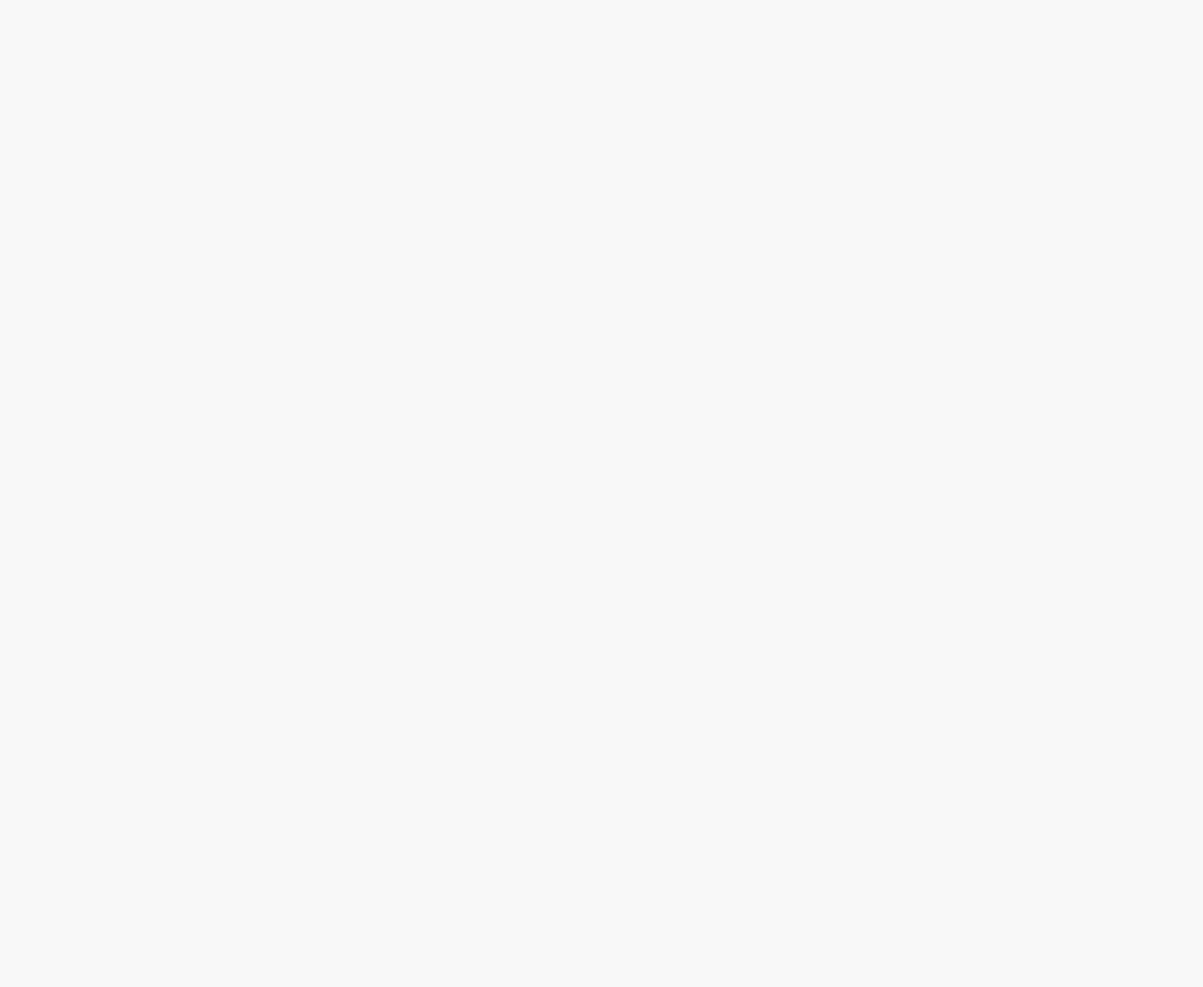
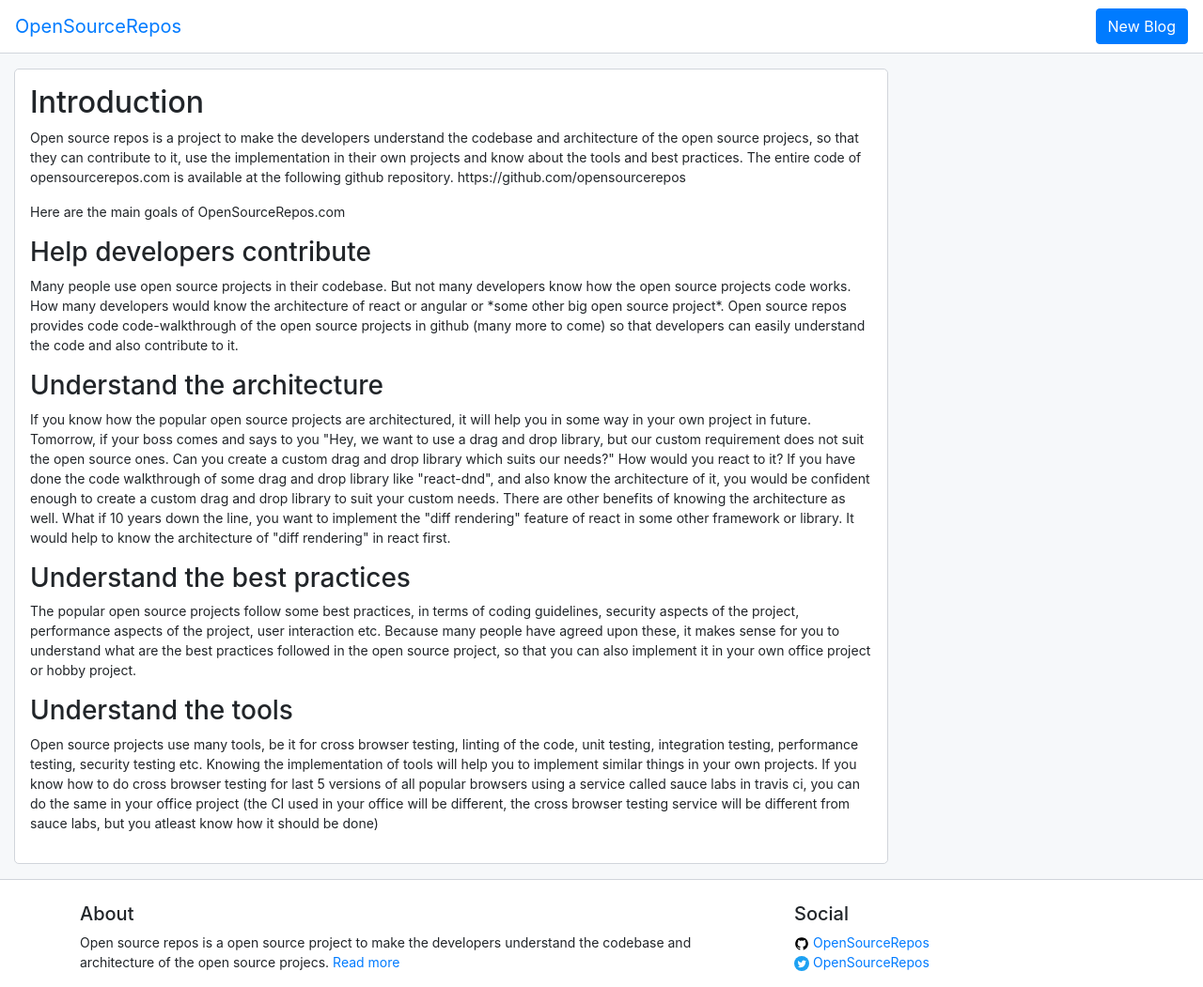
Before and after one commit to opensourcerepos/theme, a Gatsby site in the folder opensourcerepos-theme/: page /about in a window 1280 px wide. Before the commit this address had no page. Shown: the whole page at 94% size. Before the commit the page ends 800 px from the top, so only its background shows below. Built offline with nearby package versions, Linux system fonts and the light colour scheme; Gatsby itself is replaced by a stand-in of ours.

Commit message:
Added opensourcerepos card

```diff
--- a/opensourcerepos-theme/gatsby-node.js
+++ b/opensourcerepos-theme/gatsby-node.js
@@ -2,13 +2,10 @@
 const path = require(`path`)
 
 exports.onCreateNode = ({ node, getNode, actions }) => {
-  console.log(node.internal.type)
   if (node.internal.type === `MarkdownRemark`) {
 
     const { createNodeField } = actions
     const fileNode = getNode(node.parent)
-    console.log(`\n`, fileNode.relativePath)
-    console.log(createFilePath({ node, getNode, basePath: `pages` }))
     const slug = createFilePath({ node, getNode, basePath: `pages` })
     createNodeField({
       node,
@@ -18,7 +15,7 @@
   }
 }
 
-exports.createPages = async ({ graphql, actions }) => {
+exports.createPages = async ({ graphql, actions, options }) => {
   const { createPage } = actions
   const result = await graphql(`query MyQuery {
     allMarkdownRemark(sort: {
@@ -46,7 +43,6 @@
       }
     }
 }`)
-  console.log(result.data.allMarkdownRemark.nodes);
   let basePath = `${__dirname}/src/pages/`;
   createPage({
     path: '/',
@@ -56,6 +52,10 @@
   createPage({
     path: '/new-blog',
     component: path.resolve(`${basePath}/new-blog.js`)
+  })
+  createPage({
+    path: '/about',
+    component: path.resolve(`${basePath}/about.js`),
   })
   result.data.allMarkdownRemark.nodes.forEach((node) => {
     createPage({
--- a/opensourcerepos-theme/src/components/blog-list-item/blog-list-item.jsx
+++ b/opensourcerepos-theme/src/components/blog-list-item/blog-list-item.jsx
@@ -6,7 +6,6 @@
 class BlogListItem extends Component{
   render(){
     const { blog } = this.props;
-    console.log(blog)
     return(
       <div className={styles.wrapper}>
         <div className="row d-flex justify-content-between">
--- /dev/null
+++ b/opensourcerepos-theme/src/components/card/card.js
@@ -0,0 +1,10 @@
+import React from 'react';
+import style from './card.module.css';
+
+const Card = (props) => {
+  return <div className={style.card} >
+    {props.children}
+  </div>
+}
+
+export default Card;
--- /dev/null
+++ b/opensourcerepos-theme/src/components/card/card.module.css
@@ -0,0 +1,7 @@
+.card{
+  background: #fff;
+  padding: 16px;
+  border-radius: 5px;
+  margin: 16px 0px;
+  border: 1px solid #d1d5db;
+}
--- /dev/null
+++ b/opensourcerepos-theme/src/components/card/index.js
@@ -0,0 +1 @@
+export { default as Card } from './card';
--- /dev/null
+++ b/opensourcerepos-theme/src/pages/about.js
@@ -0,0 +1,44 @@
+import React, { Component } from 'react';
+import { Helmet } from 'react-helmet';
+import {Header} from '../components/header';
+import { Footer } from '../components/footer';
+import { Card } from '../components/card';
+
+class AboutPage extends Component {
+
+  render(){
+    return <React.Fragment>
+      <Header />
+      <Helmet>
+          <title>{"About"}</title>
+          <meta name="description" content={"About OpenSourceRepos"} />
+        </Helmet>
+        <div className="col-md-9">
+          <Card>
+            <h1>Introduction</h1>
+            <p>Open source repos is a project to make the developers understand the codebase and architecture of the open source projecs, so that they can contribute to it, use the implementation in their own projects and know about the tools and best practices. The entire code of opensourcerepos.com is available at the following github repository.
+            https://github.com/opensourcerepos</p>
+
+            <p>Here are the main goals of OpenSourceRepos.com</p>
+
+            <h3>Help developers contribute</h3>
+            <p>Many people use open source projects in their codebase. But not many developers know how the open source projects code works. How many developers would know the architecture of react or angular or *some other big open source project*. Open source repos provides code code-walkthrough of the open source projects in github (many more to come) so that developers can easily understand the code and also contribute to it. </p>
+
+            <h3>Understand the architecture</h3>
+            <p>If you know how the popular open source projects are architectured, it will help you in some way in your own project in future. Tomorrow, if your boss comes and says to you "Hey, we want to use a drag and drop library, but our custom requirement does not suit the open source ones. Can you create a custom drag and drop library which suits our needs?"
+            How would you react to it? If you have done the code walkthrough of some drag and drop library like "react-dnd", and also know the architecture of it, you would be confident enough to create a custom drag and drop library to suit your custom needs.
+            There are other benefits of knowing the architecture as well. What if 10 years down the line, you want to implement the "diff rendering" feature of react in some other framework or library. It would help to know the architecture of "diff rendering" in react first.</p>
+
+            <h3>Understand the best practices</h3>
+            <p>The popular open source projects follow some best practices, in terms of coding guidelines, security aspects of the project, performance aspects of the project, user interaction etc. Because many people have agreed upon these, it makes sense for you to understand what are the best practices followed in the open source project, so that you can also implement it in your own office project or hobby project.</p>
+
+            <h3>Understand the tools</h3>
+            <p>Open source projects use many tools, be it for cross browser testing, linting of the code, unit testing, integration testing, performance testing, security testing etc. Knowing the implementation of tools will help you to implement similar things in your own projects. If you know how to do cross browser testing for last 5 versions of all popular browsers using a service called sauce labs in travis ci, you can do the same in your office project (the CI used in your office will be different, the cross browser testing service will be different from sauce labs, but you atleast know how it should be done)</p>
+          </Card>
+        </div>
+      <Footer />
+    </React.Fragment>
+  }
+}
+
+export default AboutPage;
```
